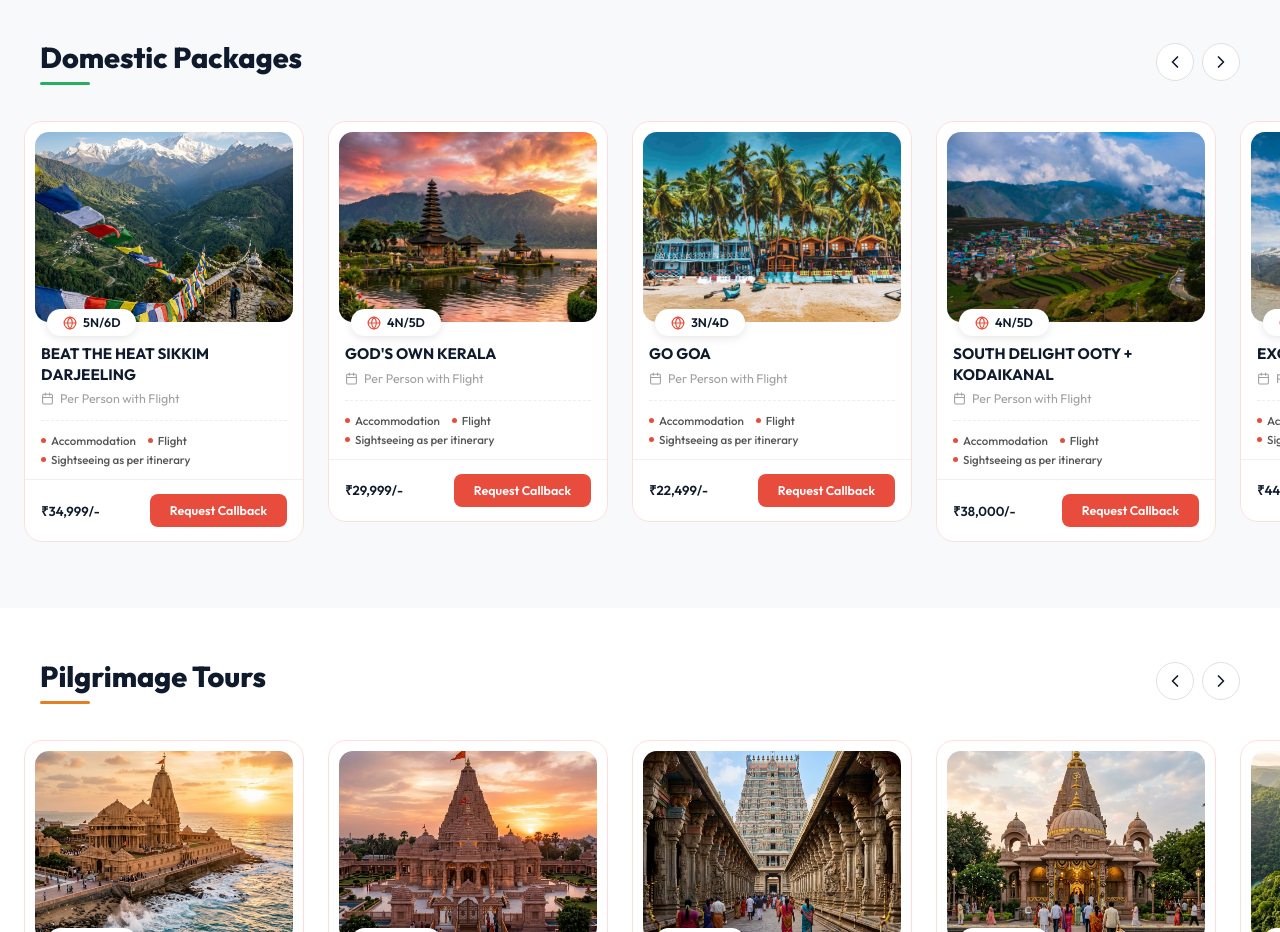
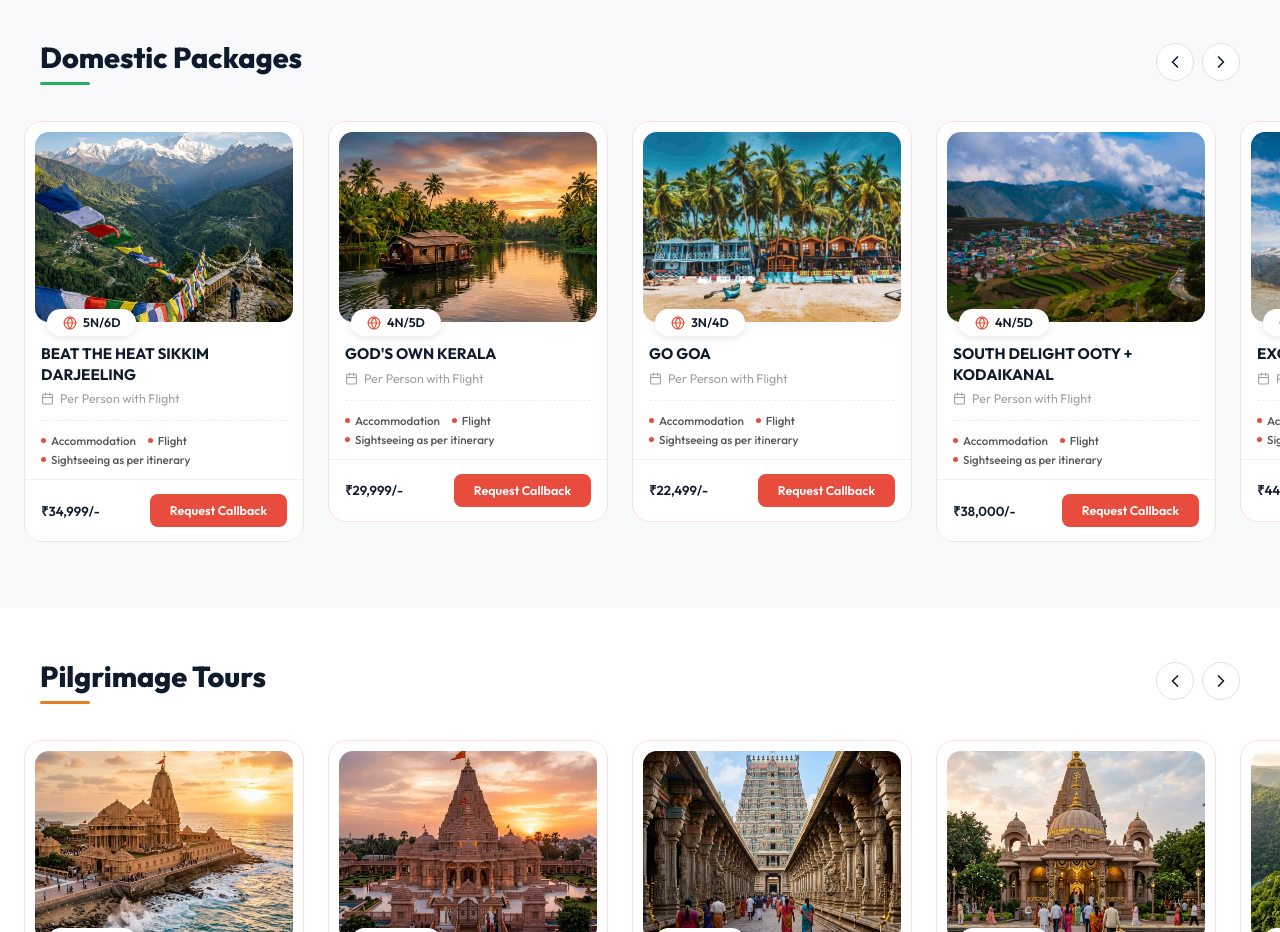
Before and after one commit to Kjeez/sai-mehar-trips, a React (Vite) app: page / in a window 1280 px wide. Shown: the part 1720-2652 px from the top of the page. Built offline with nearby package versions, Linux system fonts and the light colour scheme.

Commit message:
Fix duplicate images and update Kerala photo

```diff
--- a/src/data/packagesData.ts
+++ b/src/data/packagesData.ts
@@ -319,7 +319,7 @@ export const domesticPackages: DomesticPackage[] = [
     duration: '4N/5D',
     price: '₹29,999/-',
     priceNote: 'Per Person with Flight',
-    image: '/images/pkg_kerala.png',
+    image: '/images/places/kerala.png',
     included: ['Accommodation', 'Flight', 'Sightseeing as per itinerary'],
     itinerary: [
       { day: 'Day 1: Cochin - Munnar', description: 'Arrival at Cochin and transfer to Munnar. On the way visit Vaplara, Cheeyappara waterfalls and Tea Plantations. Afternoon visit Rajamala (Eravikulam National Park) and Tea Museum. Evening short visit at Munnar town. Overnight stay at Munnar.' },
--- a/src/pages/PackageDetailPage.tsx
+++ b/src/pages/PackageDetailPage.tsx
@@ -79,8 +79,8 @@ const PackageDetailPage = () => {
 
       { keywords: ['kashmir', 'srinagar', 'gulmarg'], img: '/images/places/kashmir.jpg' },
       { keywords: ['kashmir'], img: '/images/pkg_kashmir.png' },
-      { keywords: ['sikkim', 'darjeeling', 'gangtok'], img: '/images/pkg_sikkim.png' },
-      { keywords: ['kerala', 'munnar', 'cochin'], img: '/images/pkg_kerala.png' },
+      { keywords: ['sikkim', 'darjeeling', 'gangtok'], img: '/images/places/sikkim.png' },
+      { keywords: ['kerala', 'munnar', 'cochin'], img: '/images/places/kerala.png' },
       { keywords: ['goa'], img: '/images/places/goa.jpg' },
       { keywords: ['goa'], img: '/images/pkg_goa.png' },
       { keywords: ['ooty', 'kodaikanal'], img: '/images/places/kodaikanal.jpg' },
@@ -89,7 +89,7 @@ const PackageDetailPage = () => {
       { keywords: ['ladakh'], img: '/images/pkg_ladakh.png' },
       { keywords: ['andaman', 'port blair'], img: '/images/places/andaman.jpg' },
       { keywords: ['andaman'], img: '/images/pkg_andaman.png' },
-      { keywords: ['udaipur', 'mount abu'], img: '/images/pkg_udaipur.png' },
+      { keywords: ['udaipur', 'mount abu'], img: '/images/places/udaipur.png' },
       { keywords: ['jodhpur', 'jaisalmer'], img: '/images/places/jaislmer.jpg' },
       { keywords: ['jaisalmer'], img: '/images/pkg_jaisalmer.png' },
       { keywords: ['manali'], img: '/images/places/manali.jpg' },
```
Also changed, not shown: public/images/places/kerala.png (added).
